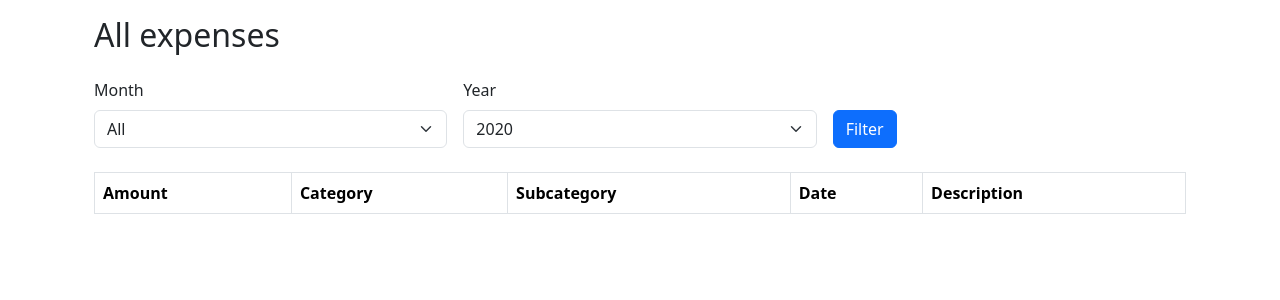
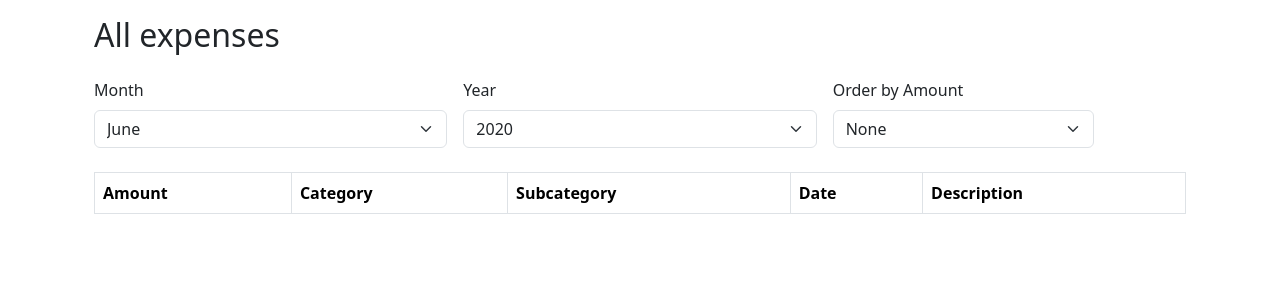
Before and after one commit to benjamin303/spend_track, a Django app: page /expense/ in a window 1280 px wide. Shown: the part 56-356 px from the top of the page. Run offline with Django 5.2, Linux system fonts and the light colour scheme; tables that the repository leaves empty hold one stand-in row (values such as "Sample post"); lists and menus that the app fills with data are empty; some libraries are stand-ins or nearby versions.

Commit message:
Expense list filters

```diff
--- a/expense/views.py
+++ b/expense/views.py
@@ -9,26 +9,45 @@
 # Create your views here.
 
 def index(request):
+    # Get the current date
+    current_date = datetime.date.today()
+
+    # Get month, year, and order from the request, or use the latest month and year if not provided
     month = request.GET.get('month')
     year = request.GET.get('year')
-    current_date = datetime.date.today()
-    month = int(month) if month and month.isdigit() else None
-    year = int(year) if year and year.isdigit() else current_date.year
+    order = request.GET.get('order', '')
+
+    if not month and not year:
+        # Default to the latest month and year
+        month = current_date.month
+        year = current_date.year
+    else:
+        # Convert to integers if provided
+        month = int(month) if month and month.isdigit() else None
+        year = int(year) if year and year.isdigit() else current_date.year
 
     # Finding min and max year from the database.
     year_range = Expense.objects.aggregate(min_year=Min('date__year'), max_year=Max('date__year'))
     years = range(year_range['min_year'], year_range['max_year'] + 1)
     months = [(i, calendar.month_name[i]) for i in range(1, 13)]
 
+    # Filter expenses for the selected or current month and year
     if month:
         myexpenses = Expense.objects.filter(date__year=year, date__month=month)
     else:
         myexpenses = Expense.objects.filter(date__year=year)
 
-    myexpenses = myexpenses.order_by('date', 'amount').select_related('category', 'subcategory', 'methodofpayment')
+    # ordering by amount
+    if order == 'asc':
+        myexpenses = myexpenses.order_by('amount', '-date').select_related('category', 'subcategory', 'methodofpayment')
+    elif order == 'desc':
+        myexpenses = myexpenses.order_by('-amount', '-date').select_related('category', 'subcategory', 'methodofpayment')
+    else:
+        myexpenses = myexpenses.order_by('-date', 'amount').select_related('category', 'subcategory', 'methodofpayment')
 
     context = {
         'myexpenses': myexpenses,
+        'order': order,
         'months': months,
         'month_selected': month,
         'years': years,
--- a/templates/expense/index.html
+++ b/templates/expense/index.html
@@ -5,7 +5,7 @@
 <div class="container mt-3">
     <h2 class="mb-4">All expenses</h2>
 
-    <form method="get" action="" class="row g-3 mb-4 align-items-end">
+    <form method="get" action="" id="filter-form" class="row g-3 mb-4 align-items-end">
         <div class="col-md-4">
             <label for="month-select" class="form-label">Month</label>
             <select id="month-select" name="month" class="form-select">
@@ -24,8 +24,13 @@
                 {% endfor %}
             </select>
         </div>
-        <div class="col-md-4">
-            <button type="submit" class="btn btn-primary">Filter</button>
+        <div class="col-md-3">
+            <label for="order-select" class="form-label">Order by Amount</label>
+            <select id="order-select" name="order" class="form-select">
+                <option value="" {% if not order %}selected{% endif %}>None</option>
+                <option value="asc" {% if order == 'asc' %}selected{% endif %}>Min to Max</option>
+                <option value="desc" {% if order == 'desc' %}selected{% endif %}>Max to min</option>
+            </select>
         </div>
     </form>
 
@@ -54,4 +59,18 @@
         </tbody>
     </table>
 </div>
+
+
+<script>
+    document.addEventListener('DOMContentLoaded', function () {
+        const form = document.getElementById('filter-form');
+        const selects = form.querySelectorAll('select');
+
+        selects.forEach(select => {
+            select.addEventListener('change', function () {
+                form.submit();
+            });
+        });
+    });
+</script>
 {% endblock %}
```
